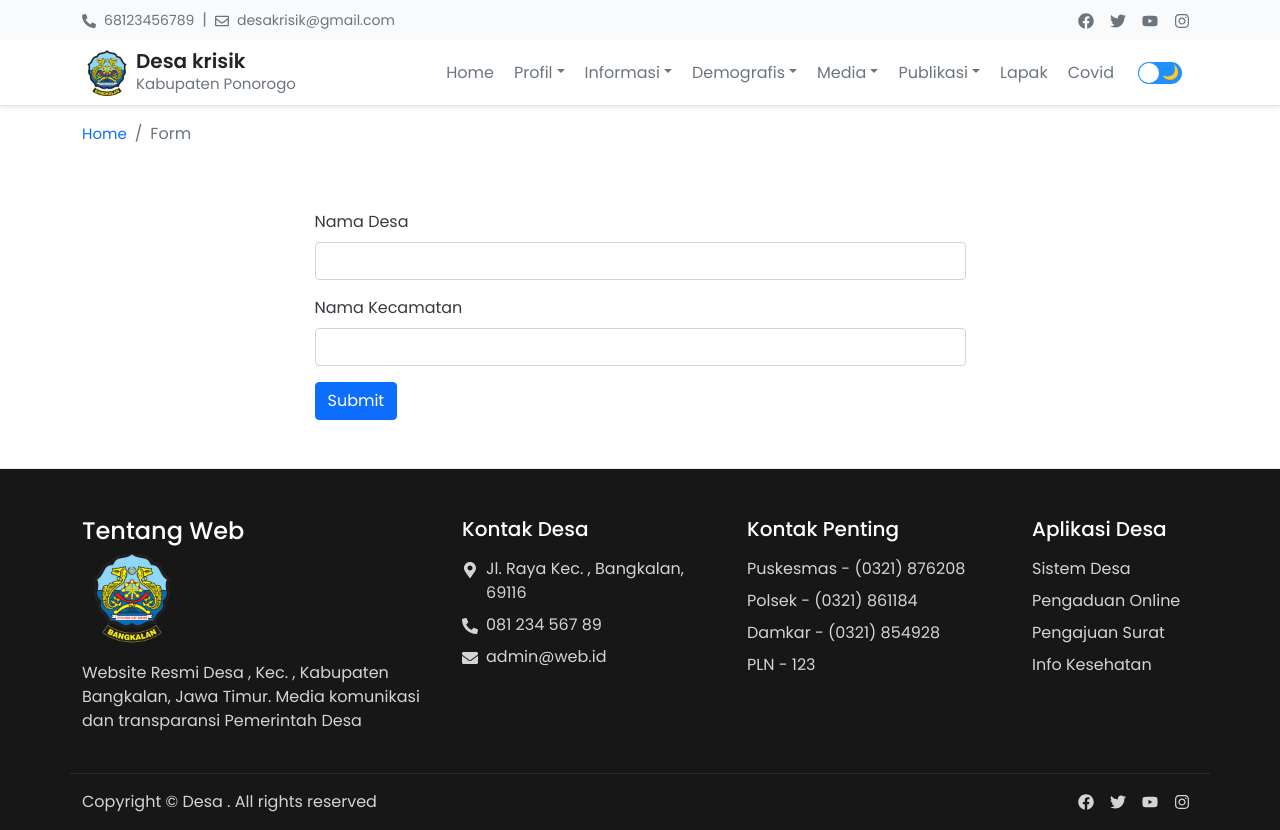
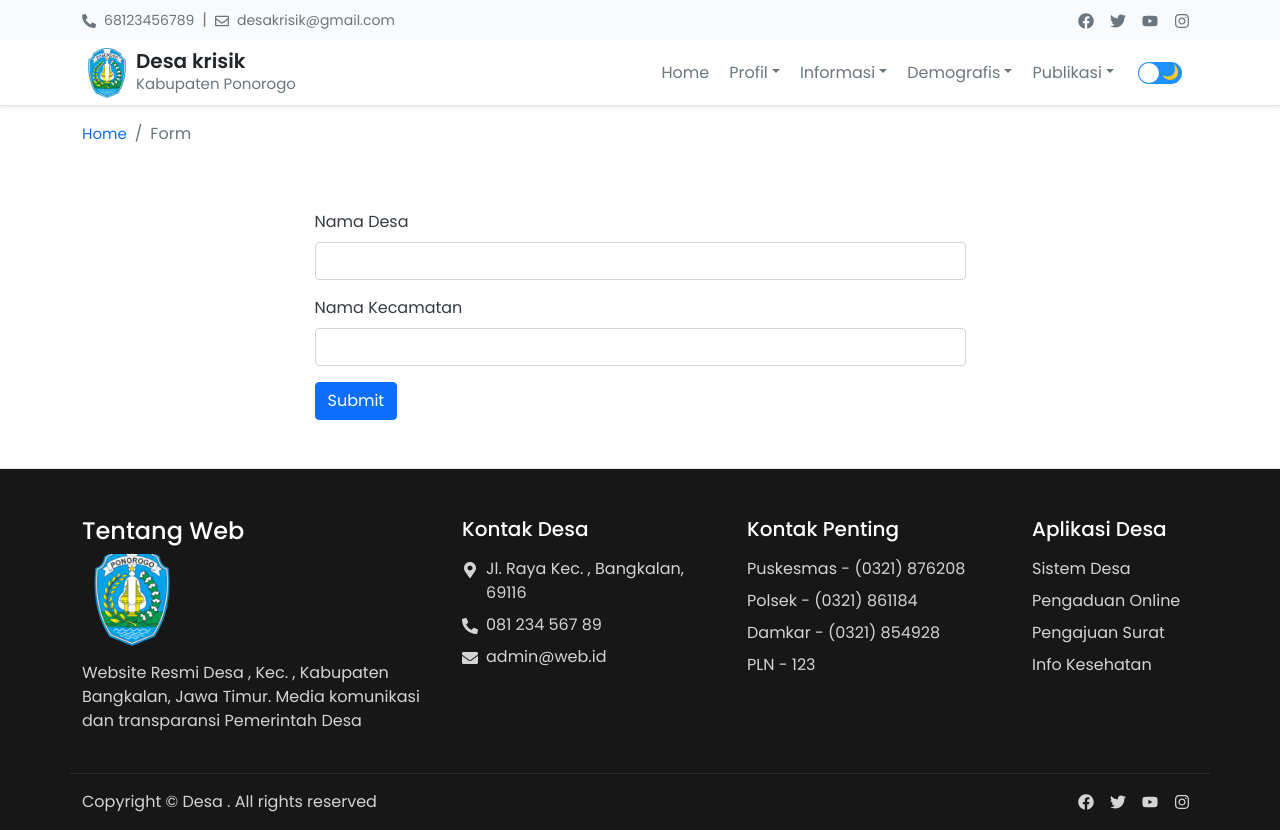
Before and after one commit to nailarraza/krisik, a Next.js app: page /form in a window 1280 px wide. Built offline with nearby package versions, Linux system fonts and the light colour scheme.

Commit message:
update logo

```diff
--- a/components/NavBarTop.js
+++ b/components/NavBarTop.js
@@ -274,13 +274,13 @@
                       </a>
                     </ActiveLink>
                   </li>
-                  <li className="me-2">
+                  {/* <li className="me-2">
                     <ActiveLink activeClassName="active" href="/agenda">
                       <a className="nav-link nav-link-focus text-color-tertiary ms-2 ps-2 ms-md-2">
                         Agenda
                       </a>
                     </ActiveLink>
-                  </li>
+                  </li> */}
                   <li className="me-2">
                     <ActiveLink activeClassName="active" href="/produkhukum">
                       <a className="nav-link nav-link-focus text-color-tertiary ms-2 ps-2 ms-md-2">
@@ -338,7 +338,7 @@
                   </li>
                 </ul>
               </li>
-              <li className="nav-item dropdown ms-lg-1">
+              {/* <li className="nav-item dropdown ms-lg-1">
                 <a
                   className="nav-link dropdown-toggle text-color-tertiary"
                   href="#"
@@ -368,7 +368,7 @@
                     </ActiveLink>
                   </li>
                 </ul>
-              </li>
+              </li> */}
               <li className="nav-item dropdown ms-lg-1">
                 <a
                   className="nav-link dropdown-toggle text-color-tertiary"
@@ -400,7 +400,7 @@
                   </li>
                 </ul>
               </li>
-              <li className="nav-item ms-lg-1">
+              {/* <li className="nav-item ms-lg-1">
                 <ActiveLink activeClassName="active" href="/lapak">
                   <a className="nav-link text-color-tertiary">Lapak</a>
                 </ActiveLink>
@@ -409,7 +409,7 @@
                 <ActiveLink activeClassName="active" href="/covid">
                   <a className="nav-link text-color-tertiary">Covid</a>
                 </ActiveLink>
-              </li>
+              </li> */}
               {/* <li className="nav-item ms-lg-1">
                                 <a className="nav-link" aria-current="page"><ThemeToggle /></a>
                             </li> */}
```
Also changed, not shown: public/logo.png.
